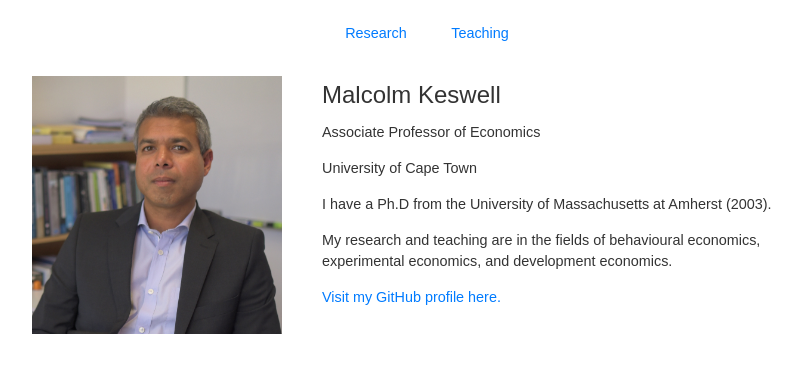
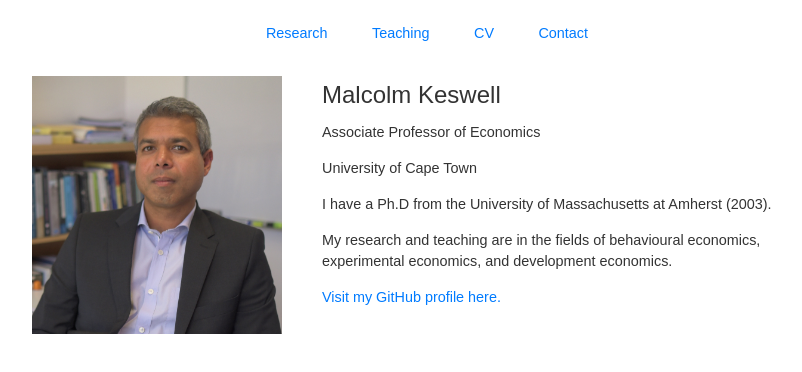
Before and after one commit to mkeswell/mkeswell.github.io, a plain HTML site: page index.html in a window 1280 px wide. Shown: the whole page, without its empty margins (213-1015 px from the left). Drawn offline with Linux system fonts and the light colour scheme.

Commit message:
Update 5
Added CV and Contact links to index page.

```diff
--- a/index.html
+++ b/index.html
@@ -123,6 +123,8 @@
     <div class="top-nav">
       <a href="research.html">Research</a>
       <a href="teaching.html">Teaching</a>
+      <a href="cv.html">CV</a>
+      <a href="contact.html">Contact</a>
     </div>
 
     <!-- Profile image and text in 2-column format -->
```
